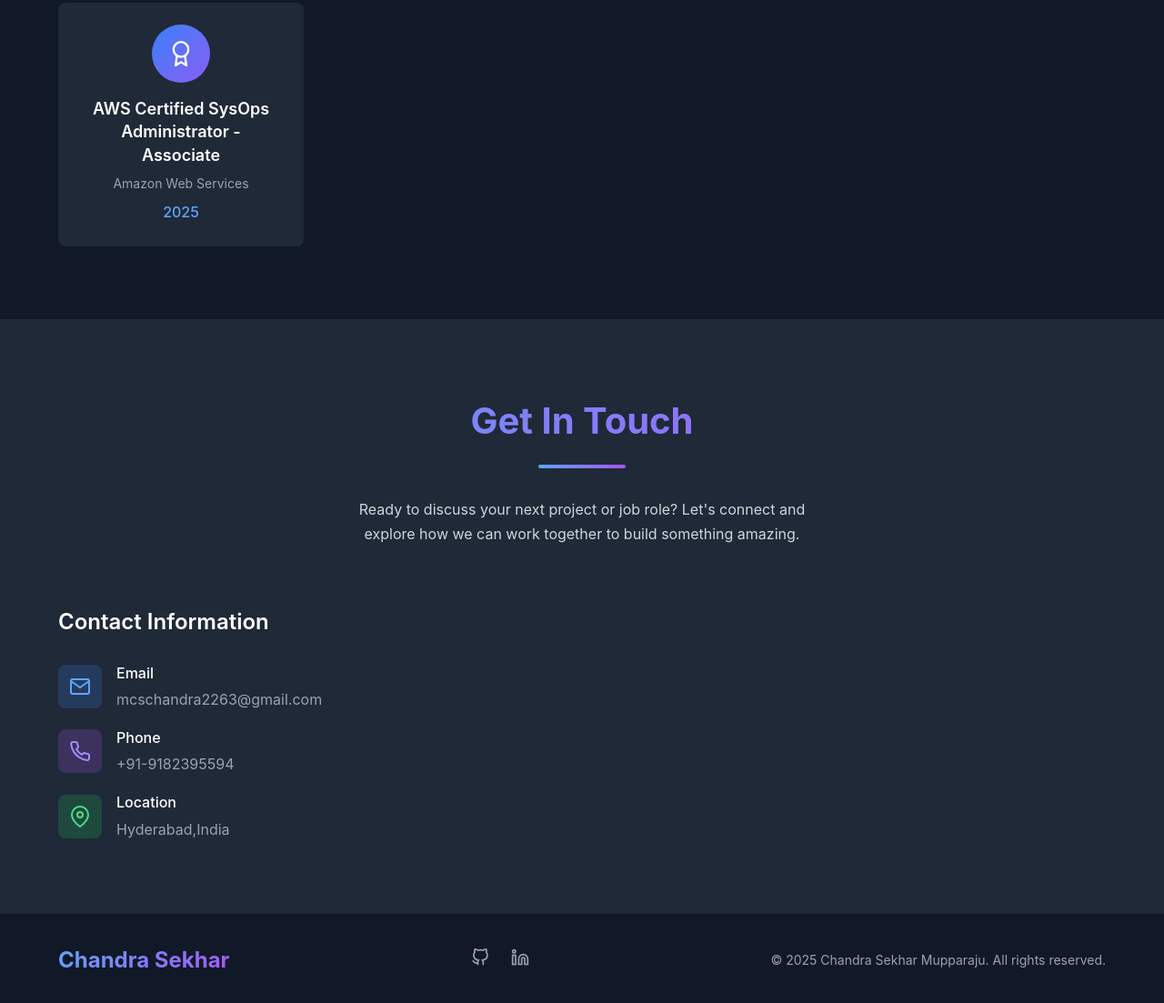
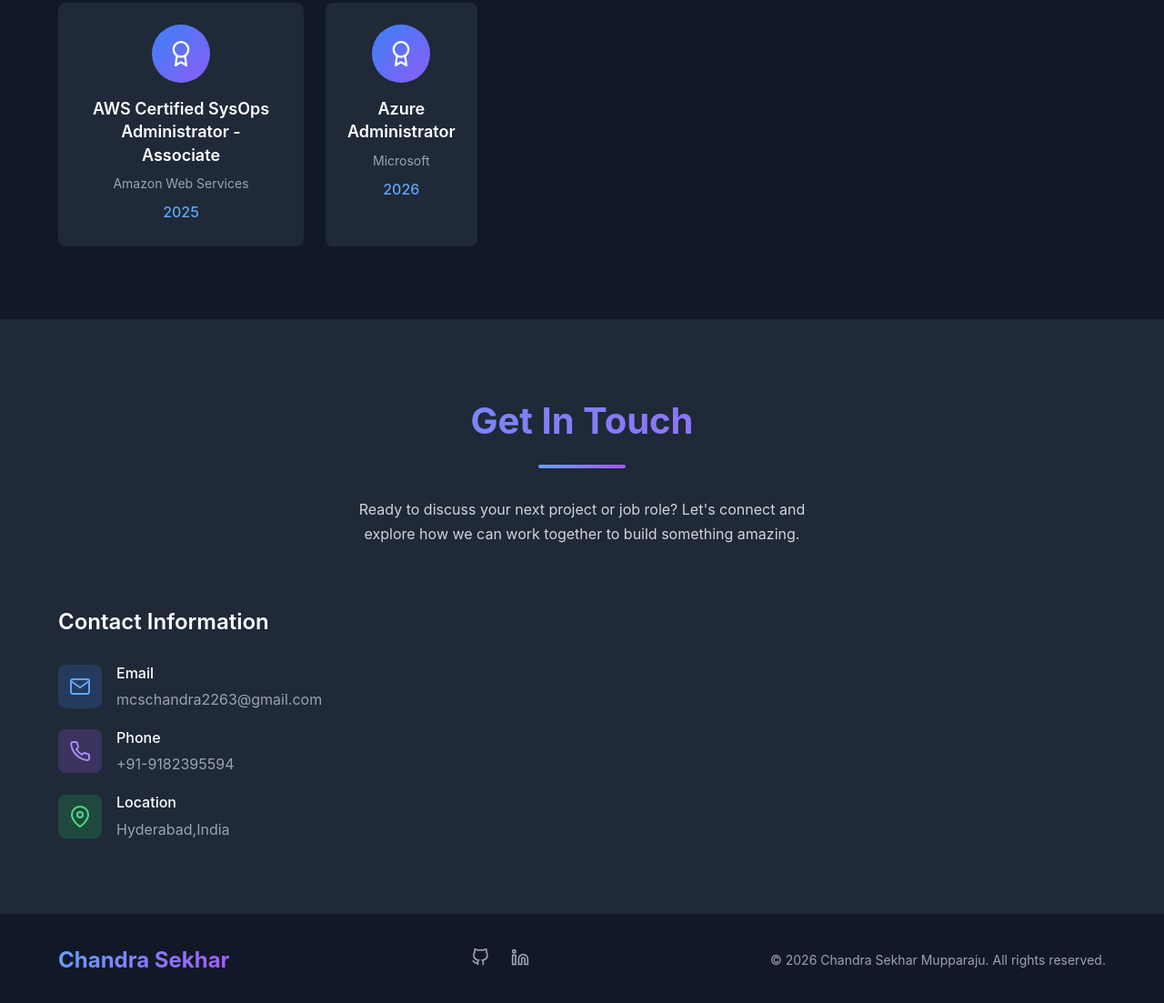
Before and after one commit to mcschandra/mcschandra, a plain HTML site: page index.html in a window 1280 px wide. Shown: the part 4701-5804 px from the top of the page at 91% size. Drawn offline with Linux system fonts and the light colour scheme.

Commit message:
modified experience

```diff
--- a/index.html
+++ b/index.html
@@ -705,6 +705,20 @@
                     <p class="certificate-date">2025</p>
                 </div>
 
+                <div class="certificates-grid">
+                <div class="certificate-card">
+                    <div class="certificate-icon">
+                        <svg width="28" height="28" viewBox="0 0 24 24" fill="none" stroke="currentColor" stroke-width="2">
+                            <circle cx="12" cy="8" r="7"/>
+                            <polyline points="8.21,13.89 7,23 12,20 17,23 15.79,13.88"/>
+                        </svg>
+                    </div>
+                    <h3 class="certificate-title">Azure Administrator</h3>
+                    <p class="certificate-issuer">Microsoft</p>
+                    <p class="certificate-date">2026</p>
+                </div>
+
+
             </div>
         </div>
     </section>
@@ -809,7 +823,7 @@
                         </svg -->
                     </a>
                 </div>
-                <p class="footer-copyright">© 2025 Chandra Sekhar Mupparaju. All rights reserved.</p>
+                <p class="footer-copyright">© 2026 Chandra Sekhar Mupparaju. All rights reserved.</p>
             </div>
         </div>
     </footer>
```
